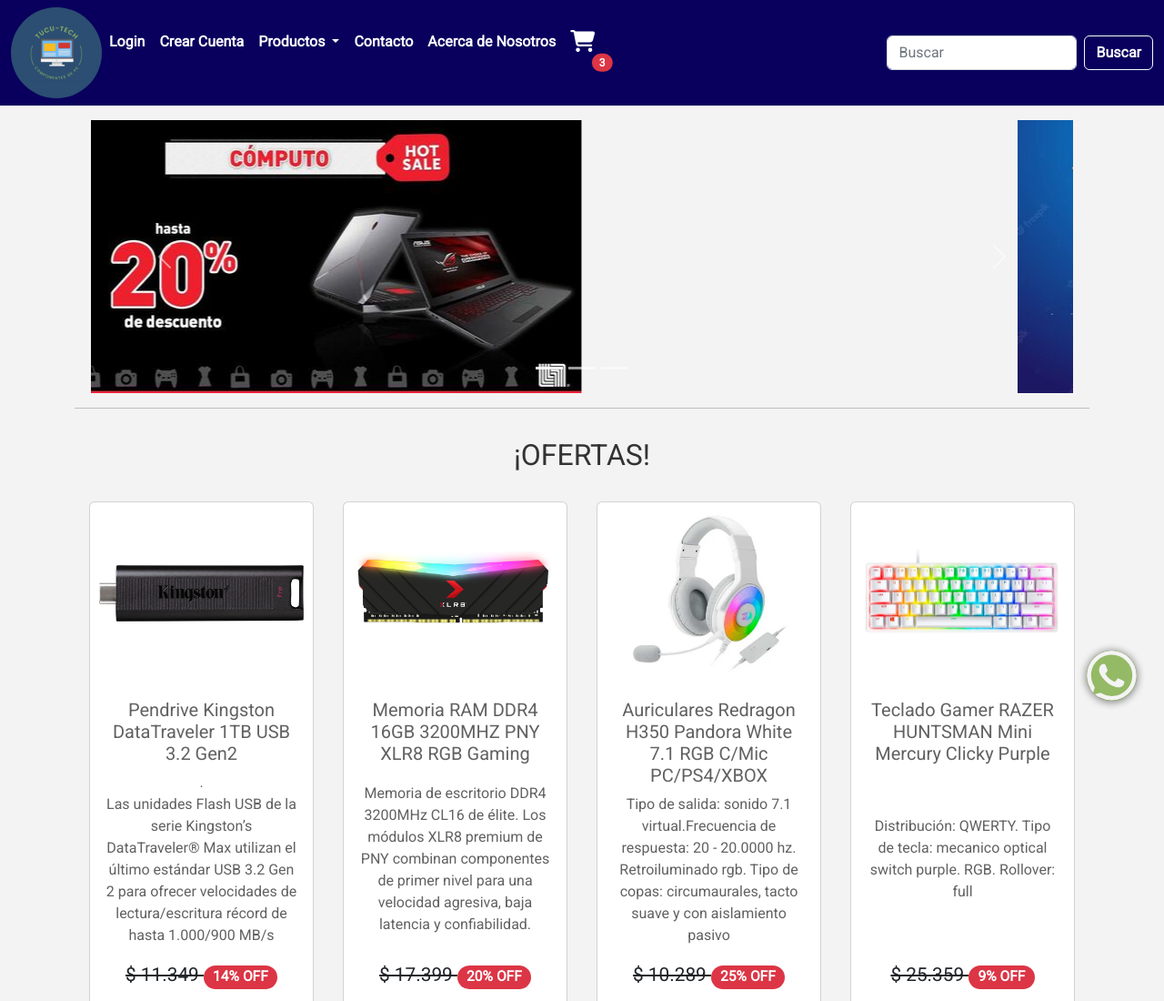
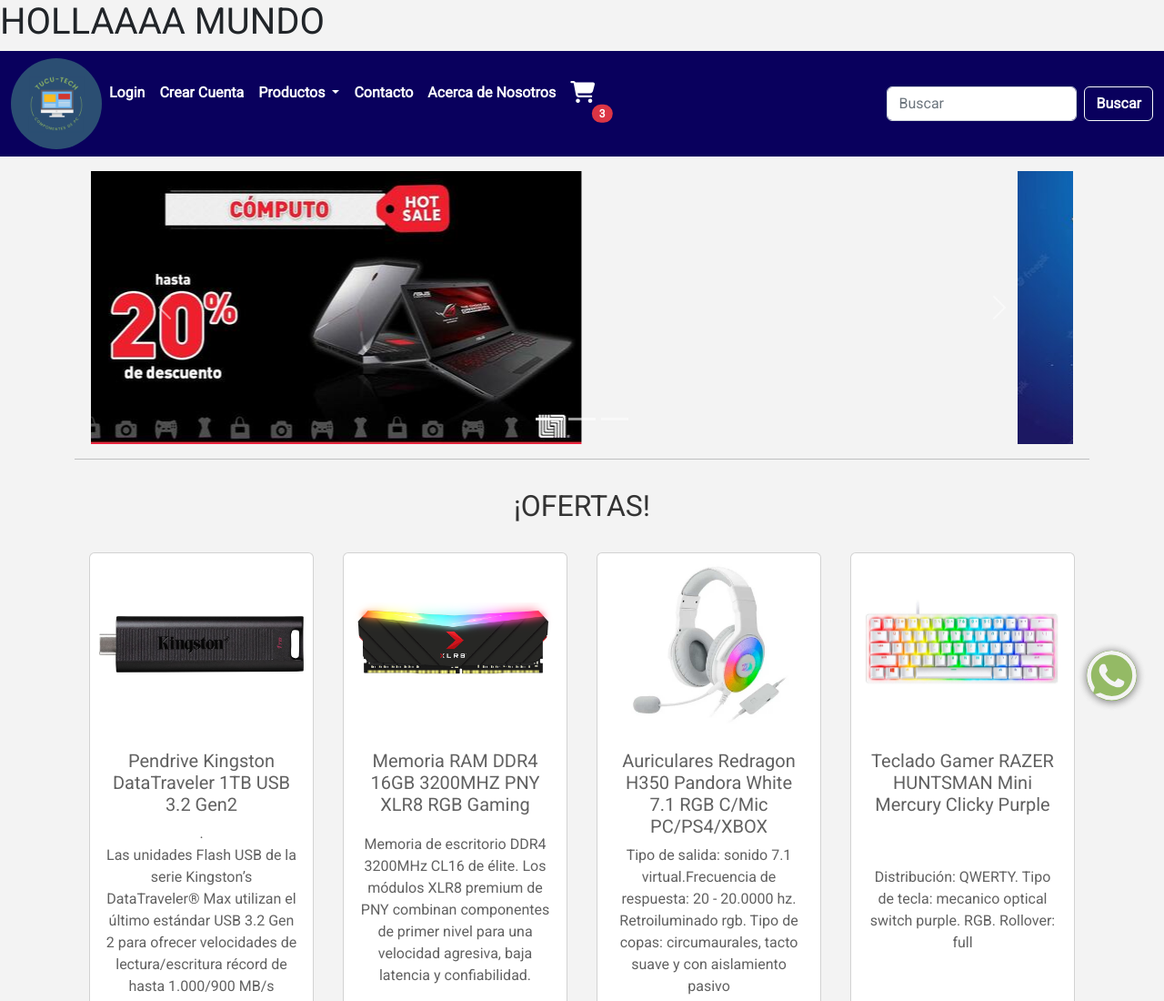
Before and after one commit to matiasqua/PaginaDeVentas, a plain HTML site: page index.html in a window 1280 px wide. Shown: the top 1100 px of the page at 91% size. Drawn offline with Linux system fonts and the light colour scheme; some icons are missing.

Commit message:
Se agrega el mensaje en el index

```diff
--- a/index.html
+++ b/index.html
@@ -23,6 +23,7 @@
     </head>
 
     <body>
+        <h1>HOLLAAAA MUNDO</h1>
 
 
         <header>
```
